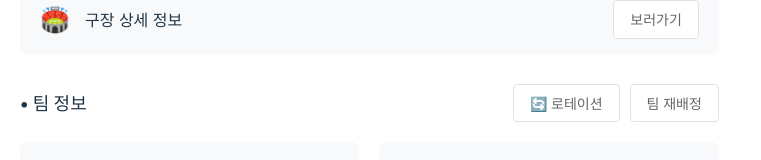
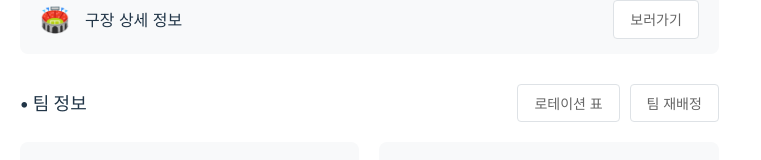
Before and after one commit to Outwater/plaber-match, a React (Vite) app: page /matches/1/lead-flaver in a window 1280 px wide. Shown: the part 564-724 px from the top of the page, without its empty margins (0-761 px from the left). Built offline with nearby package versions, Linux system fonts and the light colour scheme.

Commit message:
fix: 로테이션 표 수정

```diff
--- a/src/pages/LeadFlaverProgress.tsx
+++ b/src/pages/LeadFlaverProgress.tsx
@@ -220,7 +220,7 @@ const LeadFlaverProgress = () => {
                 <PrepTitleContainer>
                   <PrepSubTitle>• 팀 정보</PrepSubTitle>
                   <ButtonGroup>
-                    <RotationButton>🔄 로테이션</RotationButton>
+                    <RotationButton>로테이션 표</RotationButton>
                     <ReassignButton onClick={handleTeamReassign}>팀 재배정</ReassignButton>
                   </ButtonGroup>
                 </PrepTitleContainer>
```
